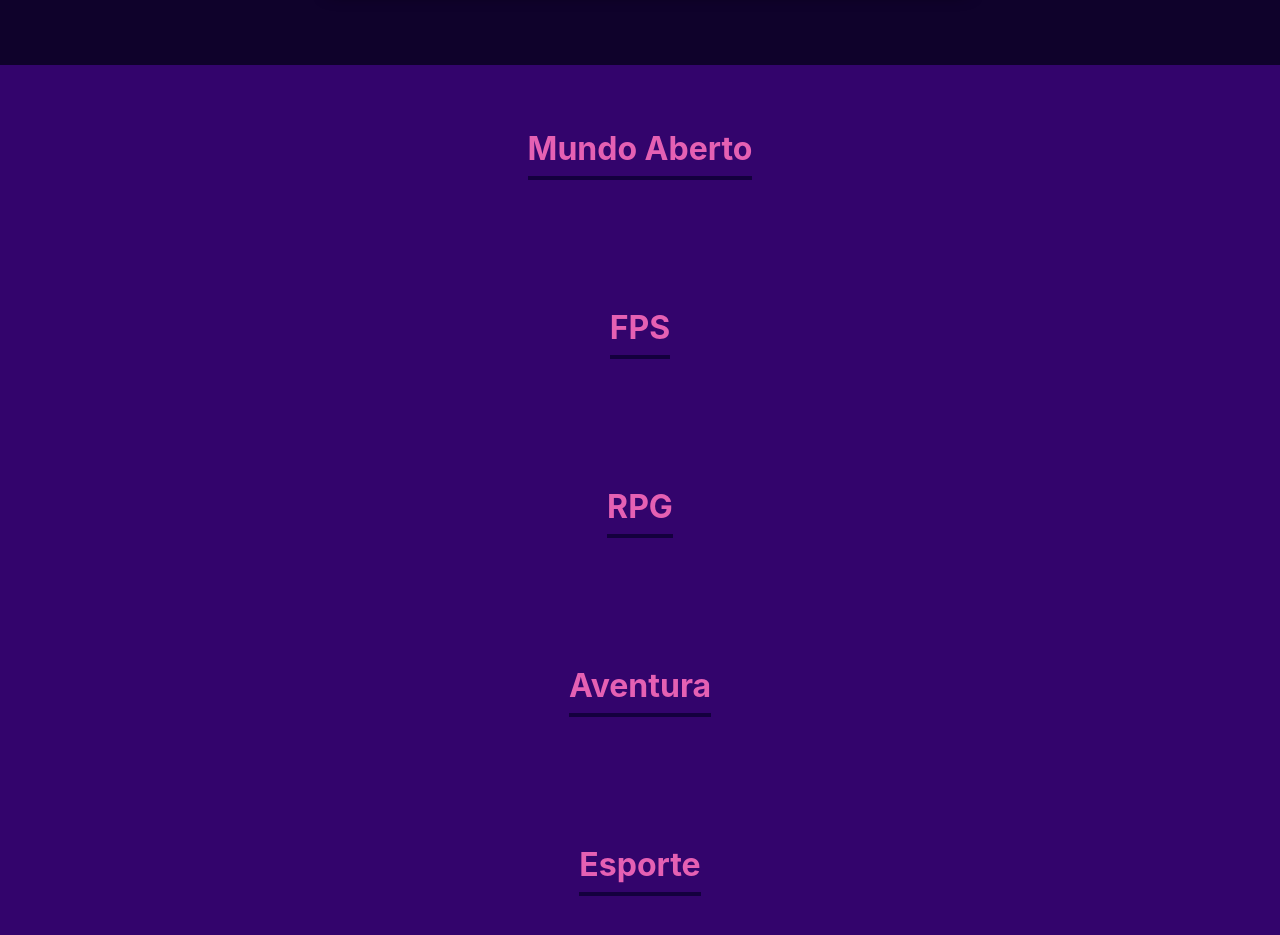
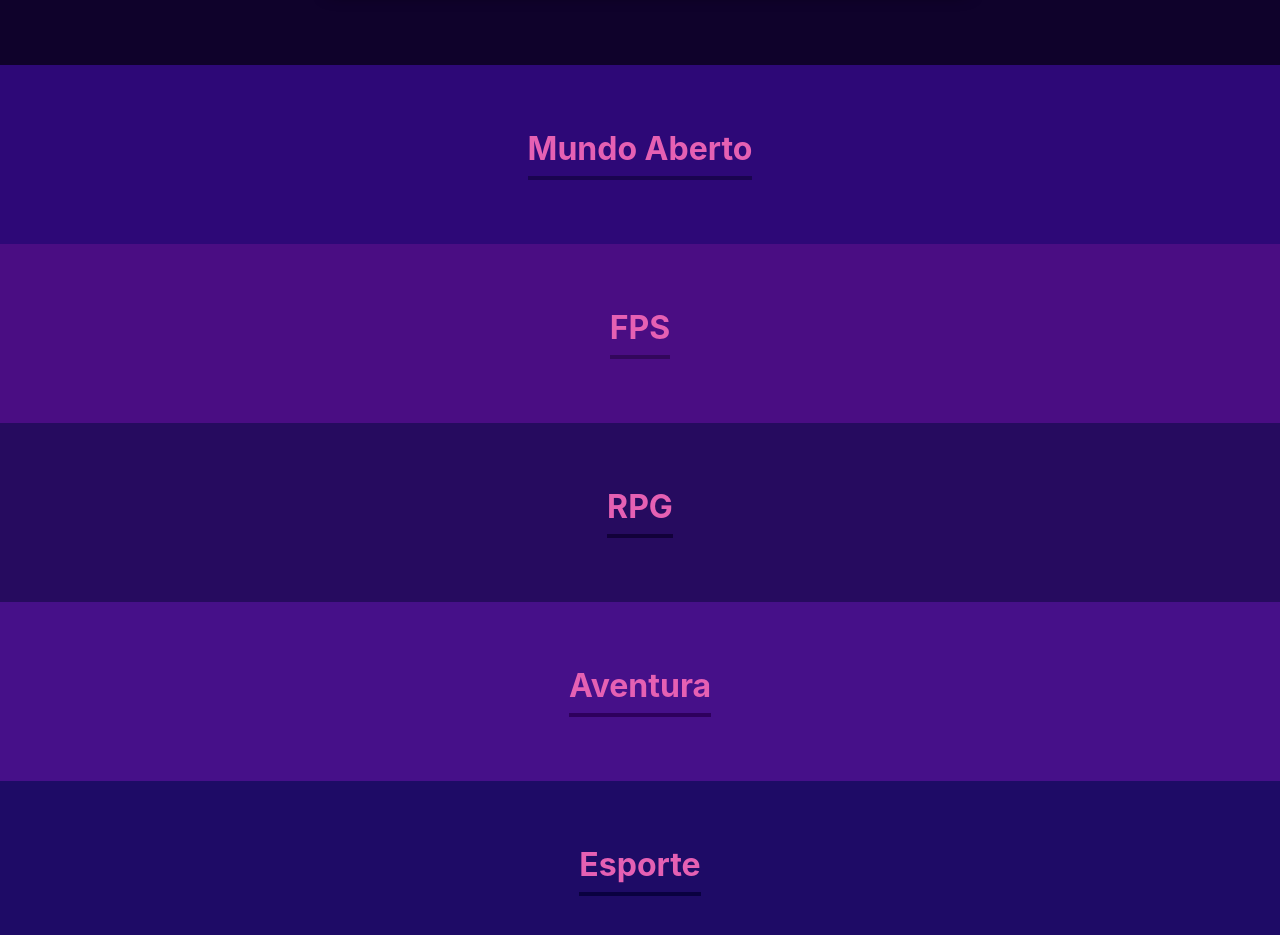
Before and after one commit to Esc9919/organogame, a React (Create React App) app: page / in a window 1280 px wide. Shown: the part 1260-2195 px from the top of the page. Built offline with nearby package versions, Linux system fonts and the light colour scheme.

Commit message:
Criação da lista de objetos, para a criaçao do componente genero

```diff
--- a/src/App.js
+++ b/src/App.js
@@ -4,6 +4,34 @@ import Formulario from './components/Formulario';
 import Genero from './components/Genero';
 
 function App() {
+
+const generos = [
+  {
+    nome: 'Mundo Aberto',
+    corPrimaria: '#1a0450',
+    corSecundaria: '#2d0877'
+  },
+  {
+    nome: 'FPS',
+    corPrimaria: '#33075c',
+    corSecundaria: '#4a0d83'
+  },
+  {
+    nome: 'RPG',
+    corPrimaria: '#12013a',
+    corSecundaria: '#260b5f'
+  },
+  {
+    nome: 'Aventura',
+    corPrimaria: '#2e005d',
+    corSecundaria: '#461089'
+  },
+  {
+    nome: 'Esporte',
+    corPrimaria: '#0a0140',
+    corSecundaria: '#1e0b66'
+  }
+];
 
   const [jogos, setJogos] = useState([]);
 
@@ -16,11 +44,7 @@ function App() {
     <div className="App">
       <Banner />
       <Formulario aoJogoCadastrado={jogo => aoNovoJogoAdicionado(jogo)}/>
-        <Genero nome="Mundo Aberto"/>
-        <Genero nome="FPS"/>
-        <Genero nome="RPG"/>
-        <Genero nome="Aventura"/>
-        <Genero nome="Esporte"/>
+        {generos.map(generos => <Genero key={generos.nome} nome={generos.nome} corPrimaria={generos.corPrimaria} corSecundaria={generos.corSecundaria}/>)}
     </div>
   );
 }
--- a/src/components/Genero/Genero.css
+++ b/src/components/Genero/Genero.css
@@ -9,13 +9,12 @@
 .genero {
     text-align: center;
     padding: 2rem;
-    background-color: var(--tertiary-color);
 }
 
 .genero h3 {
     color: var(--text-color);
     font-size: 2rem;
-    border-bottom: 0.3rem solid var(--secondary-color);
+    border-bottom: 0.3rem solid;
     display: inline-block;
     padding-bottom: 0.5rem;
 }
--- a/src/components/Genero/index.jsx
+++ b/src/components/Genero/index.jsx
@@ -1,9 +1,10 @@
 import './Genero.css';
 
 const Genero = (props)=> {
+    const css = { backgroundColor: props.corSecundaria }
     return (
-        <section className='genero'>
-            <h3>{props.nome}</h3>
+        <section className='genero' style={css}>
+            <h3 style={{borderColor: props.corPrimaria}}>{props.nome}</h3>
         </section>
     )
 }
```
